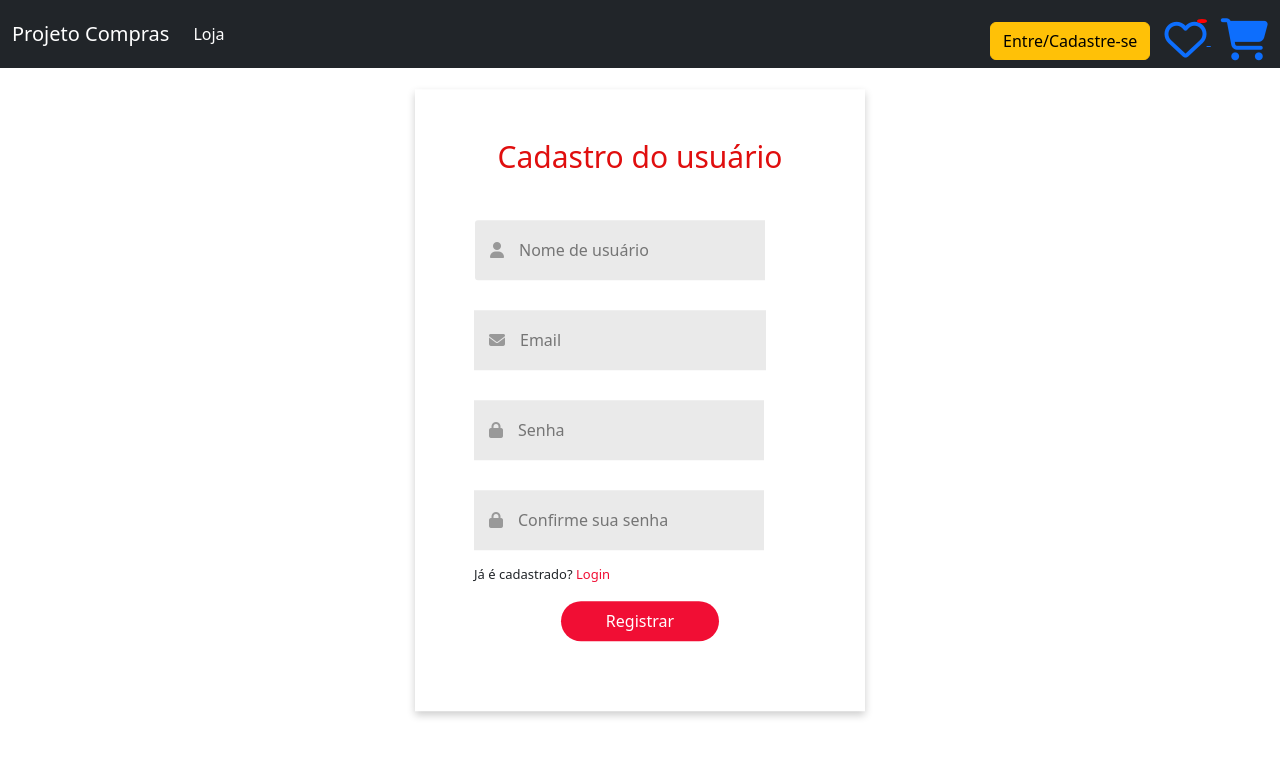
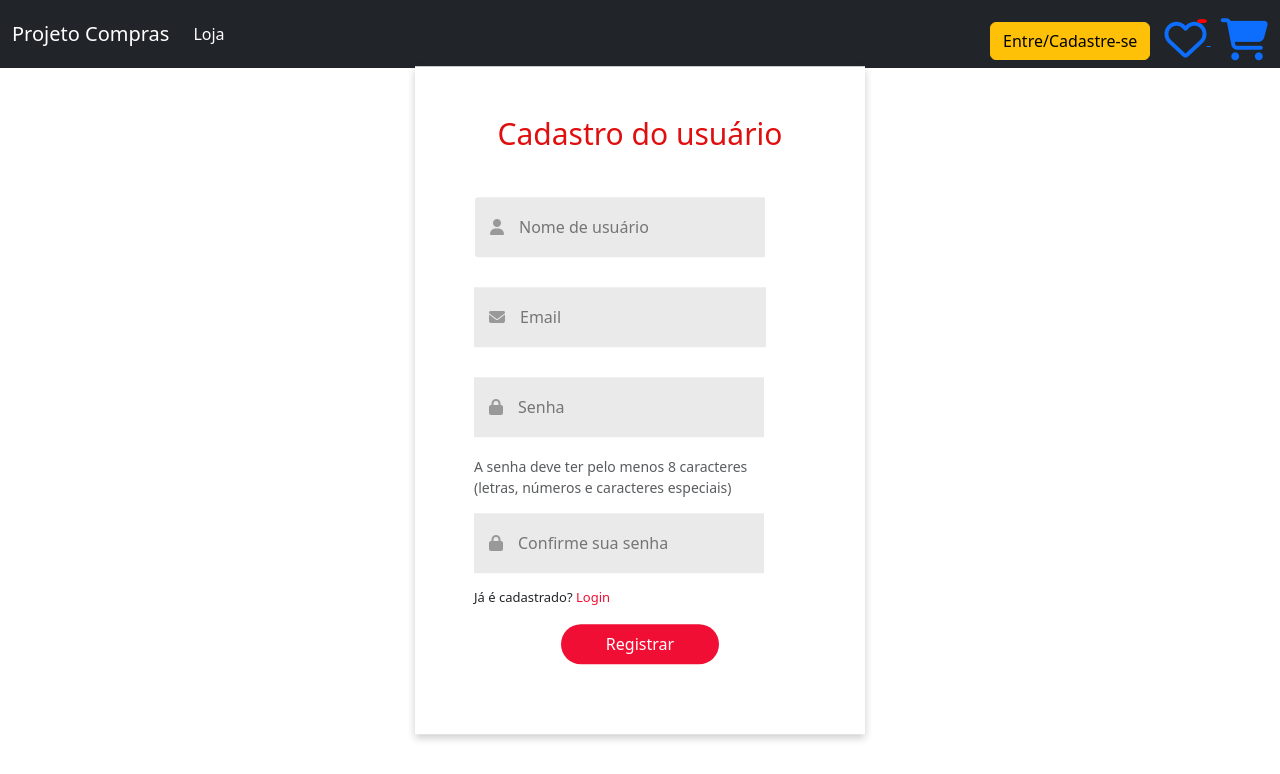
Before and after one commit to ThiagoThomas09/projeto_compras, a Django app: page /cadastro/ in a window 1280 px wide. Shown: the top 774 px of the page. Run offline with Django 5.2, Linux system fonts and the light colour scheme.

Commit message:
help text no campo da senha

```diff
--- a/static/css/main.css
+++ b/static/css/main.css
@@ -275,3 +275,12 @@ form p a{
     text-align: right;
     flex: 1;
 }
+
+.error-message {
+    color: red;
+}
+
+.help-text-password {
+    text-align: left;
+    width: 95%;
+}
--- a/users/forms.py
+++ b/users/forms.py
@@ -1,21 +1,21 @@
 from django import forms
-from django.forms import ModelForm
 from django.contrib.auth.forms import UserCreationForm, AuthenticationForm
 from django.contrib.auth.models import User
 
 class CustomUserCreationForm(UserCreationForm):
 
     password1 = forms.CharField(
-    label="Senha",
-    strip=False,
-    widget=forms.PasswordInput(attrs={'placeholder': 'Senha'}),
+        label="Senha",
+        strip=False,
+        widget=forms.PasswordInput(attrs={'placeholder': 'Senha'}),
+        help_text="A senha deve ter pelo menos 8 caracteres (letras, números e caracteres especiais)"
     )
 
     password2 = forms.CharField(
-    label="Confirmação da senha",
-    strip=False,
-    widget=forms.PasswordInput(attrs={'placeholder': 'Confirme sua senha'}),
-)
+        label="Confirmação da senha",
+        strip=False,
+        widget=forms.PasswordInput(attrs={'placeholder': 'Confirme sua senha'}),
+    )
 
 
     class Meta:
--- a/users/templates/users/login_register.html
+++ b/users/templates/users/login_register.html
@@ -23,12 +23,23 @@
                 <div class="input-field">
                     <i class="fa-solid fa-lock"></i>
                     {{ form.password1 }}
+                    {% if form.password1.errors %}
+                        <div class="error-message">
+                            {{ form.password1.errors }}
+                        </div>
+                    {% endif %}
                 </div>
+                <small class="form-text help-text-password">{{ form.password1.help_text }}</small>
 
                 <div class="input-field">
                     <i class="fa-solid fa-lock"></i>
                     {{ form.password2 }}
                 </div>
+                {% if form.password2.errors %}
+                    <div class="error-message">
+                        {{ form.password2.errors }}
+                    </div>
+                {% endif %}
                 <p>Já é cadastrado? <a href="{% url 'login' %}">Login</a></p>
             </div>
             <div class="btn-field">
```
